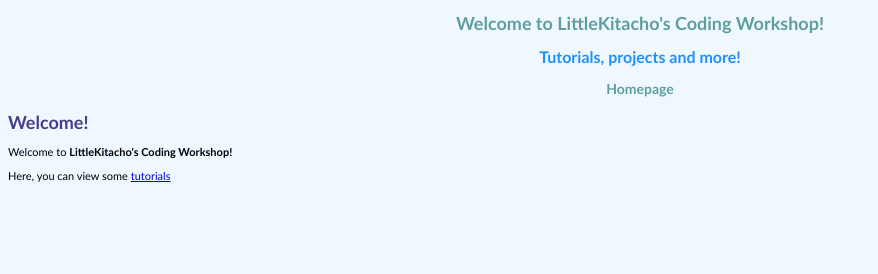
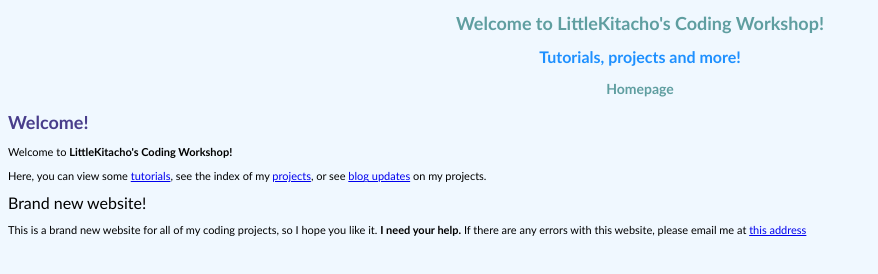
Before and after one commit to dabudke/dabudke.github.io, a plain HTML site: page index.html in a window 1280 px wide. Shown: the whole page, without its empty margins (0-878 px from the left). Drawn offline with Linux system fonts and the light colour scheme.

Commit message:
Add news section

```diff
--- a/index.html
+++ b/index.html
@@ -1,9 +1,7 @@
 <!DOCTYPE html>
 <html lang="en_US">
   <head>
-    <title>LittleKitacho's Coding Haven</title>
-    <meta name="description" content="Tutorials, projects and more!">
-    <meta name="viewport" content="width=device-width, initial-scale=1.0">
+    <title>Homepage | LittleKitacho's Coding Haven</title>
     <link rel="stylesheet" href="./main.css">
   </head>
   <body>
@@ -12,10 +10,20 @@
       <h2 id="subtitle">Tutorials, projects and more!</h2>
       <h3 id="link"><strong>Homepage</strong></h3>
     </div>
-    <div class="content">
-      <h1 id="welcome">Welcome!</h1>
-      <p>Welcome to <strong>LittleKitacho's Coding Workshop!</strong></p>
-      <p>Here, you can view some <a href="./tutorials/index.html" target="_top">tutorials</a>
+    <h1 id="welcome">Welcome!</h1>
+    <p>Welcome to <strong>LittleKitacho's Coding Workshop!</strong></p>
+    <p>Here, you can view some <a href="./tutorials/index.html" target="_self">tutorials</a>,
+      see the index of my <a href="./projects/index.html">projects</a>, or see
+      <a href="./projects/blogs/index.html">blog updates</a> on my projects.
+    </p>
+    <div class="news">
+      <div class="news1"
+        <h1 id="brand_new_website">Brand new website!</h1>
+        <p>This is a brand new website for all of my coding projects, so I hope you like it.
+          <strong>I need your help.</strong>  If there are any errors with this website,
+          please email me at <a href="mailto:redacted@do.later">this address</a>
+        </p>
+      </div>
     </div>
   </body>
 </html>
```
